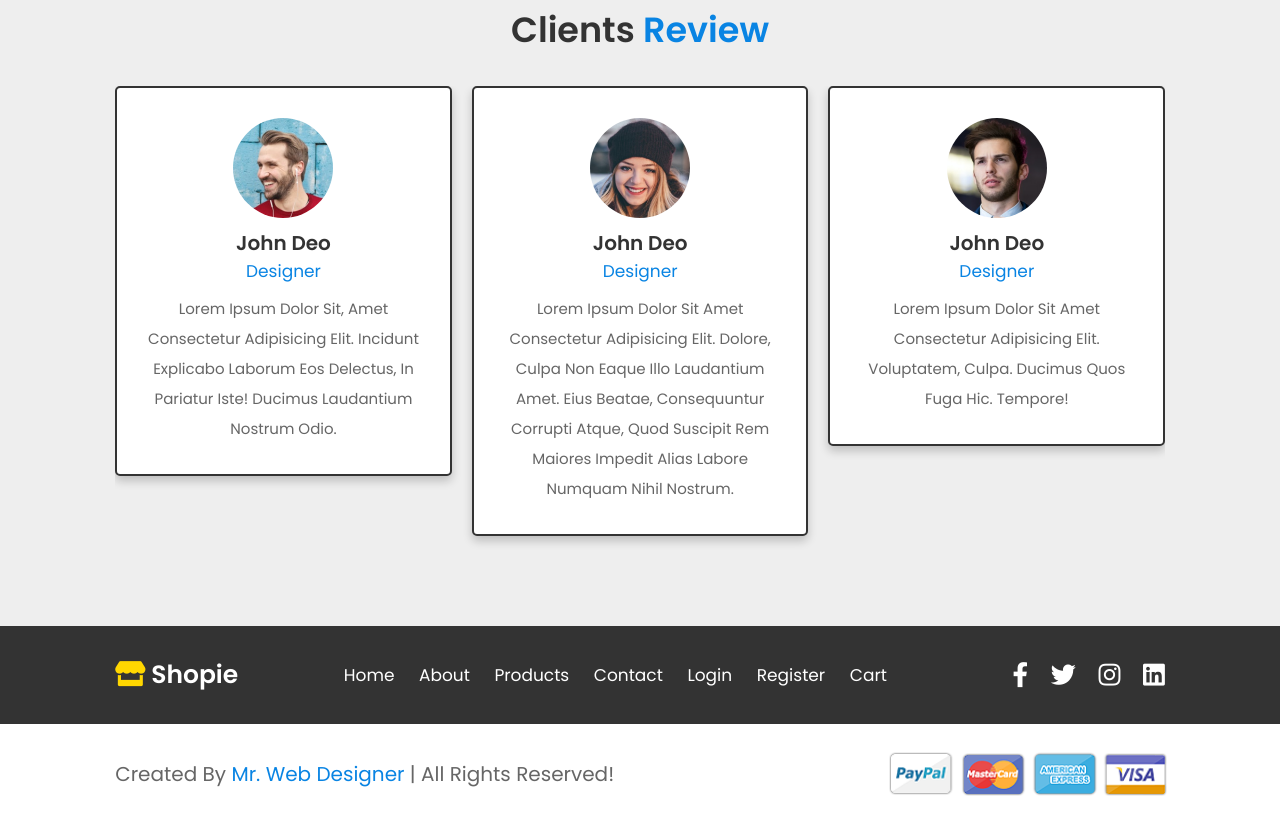
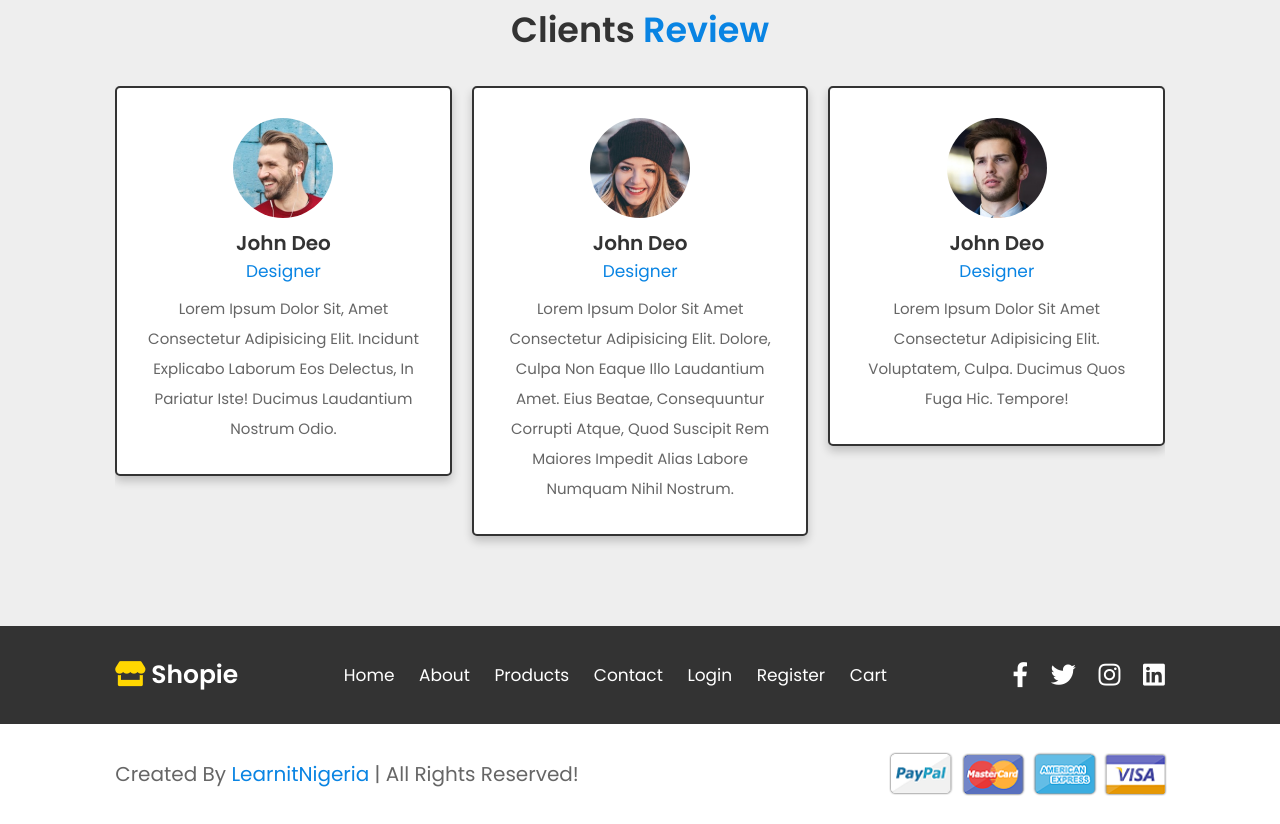
Before and after one commit to Learnitnigeria/ecommerce, a plain HTML site: page about.html in a window 1280 px wide. Shown: the part 1156-1980 px from the top of the page. Drawn offline with nearby package versions, Linux system fonts and the light colour scheme.

Commit message:
updated footer

```diff
--- a/about.html
+++ b/about.html
@@ -249,7 +249,7 @@
 
 <section class="credit">
 
-    <p> created by <span>mr. web designer</span> | all rights reserved! </p>
+    <p> created by <span>learnitNigeria</span> | all rights reserved! </p>
 
     <img src="images/card_img.png" alt="">
 
```
Also changed, not shown: cart.html (+1 -1 lines), contact.html (+1 -1 lines), home.html (+1 -1 lines), login.html (+1 -1 lines), products.html (+1 -1 lines), register.html (+1 -1 lines).
